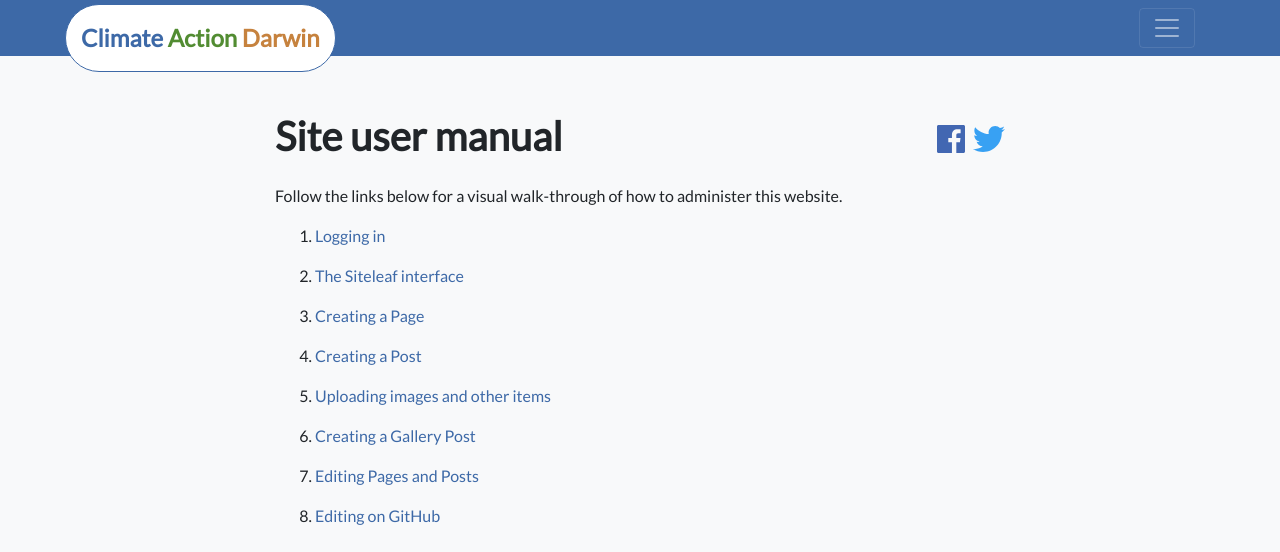
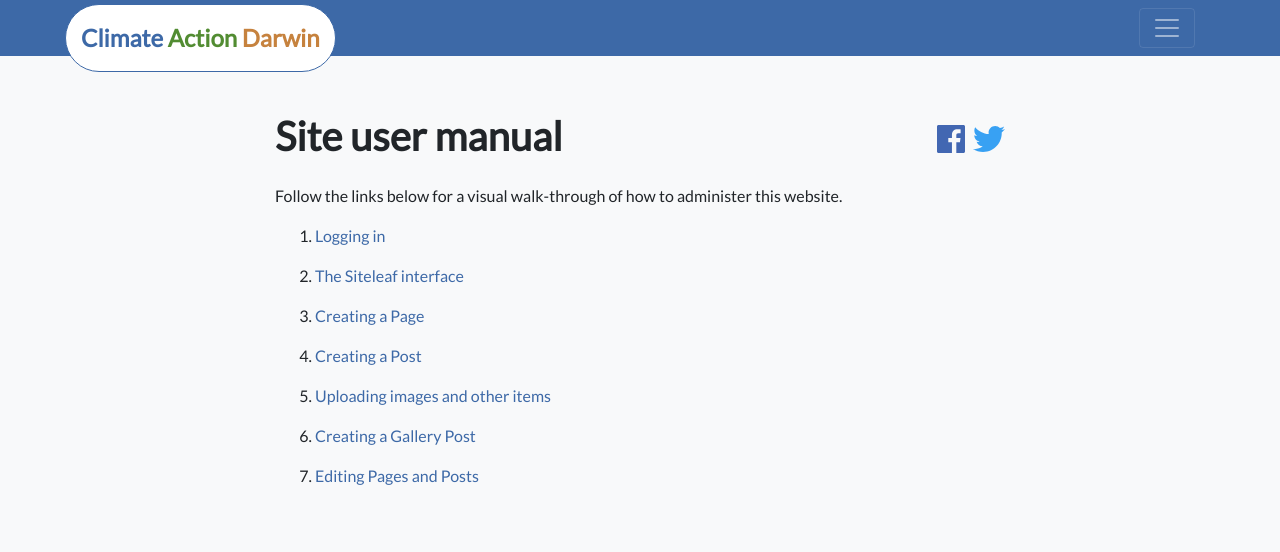
Before and after one commit to superdivest/superdivest.github.io, a Jekyll site: the page built from administration/index.md, in a window 1280 px wide and 1336 px high, cut to the strip 0-552 px from the top of the window. Built offline with Jekyll 4.4.1, drawn with Linux system fonts in a browser that asks for light colours; nearby versions of some CDN libraries.

Commit message:
Updated Index

```diff
--- a/administration/index.md
+++ b/administration/index.md
@@ -19,5 +19,3 @@
 6. [Creating a Gallery Post](/creating-a-gallery-post/)
 
 7. [Editing Pages and Posts](/editing-pages-and-posts/)
-
-8. [Editing on GitHub](/editing-on-github/)
```
